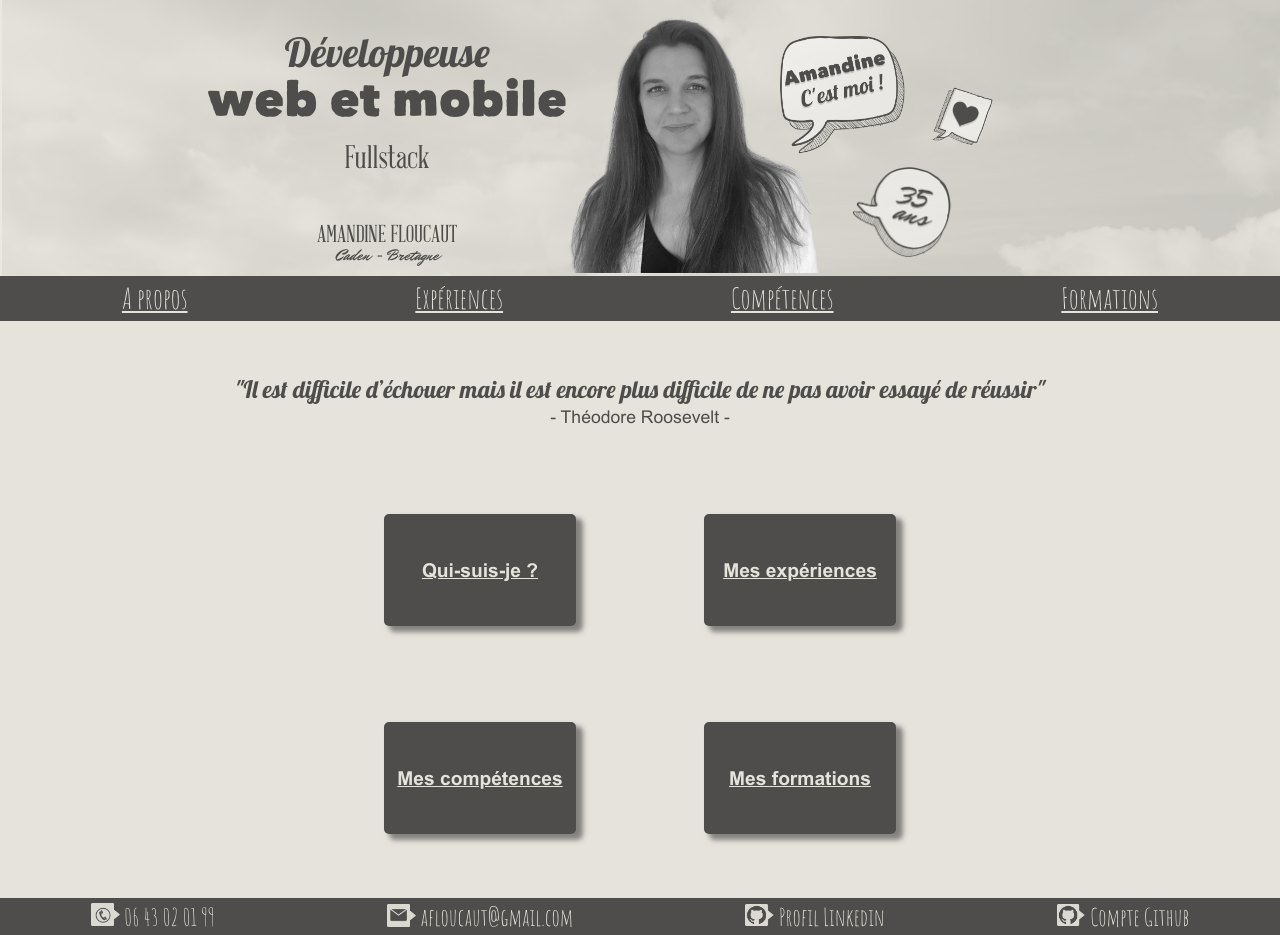
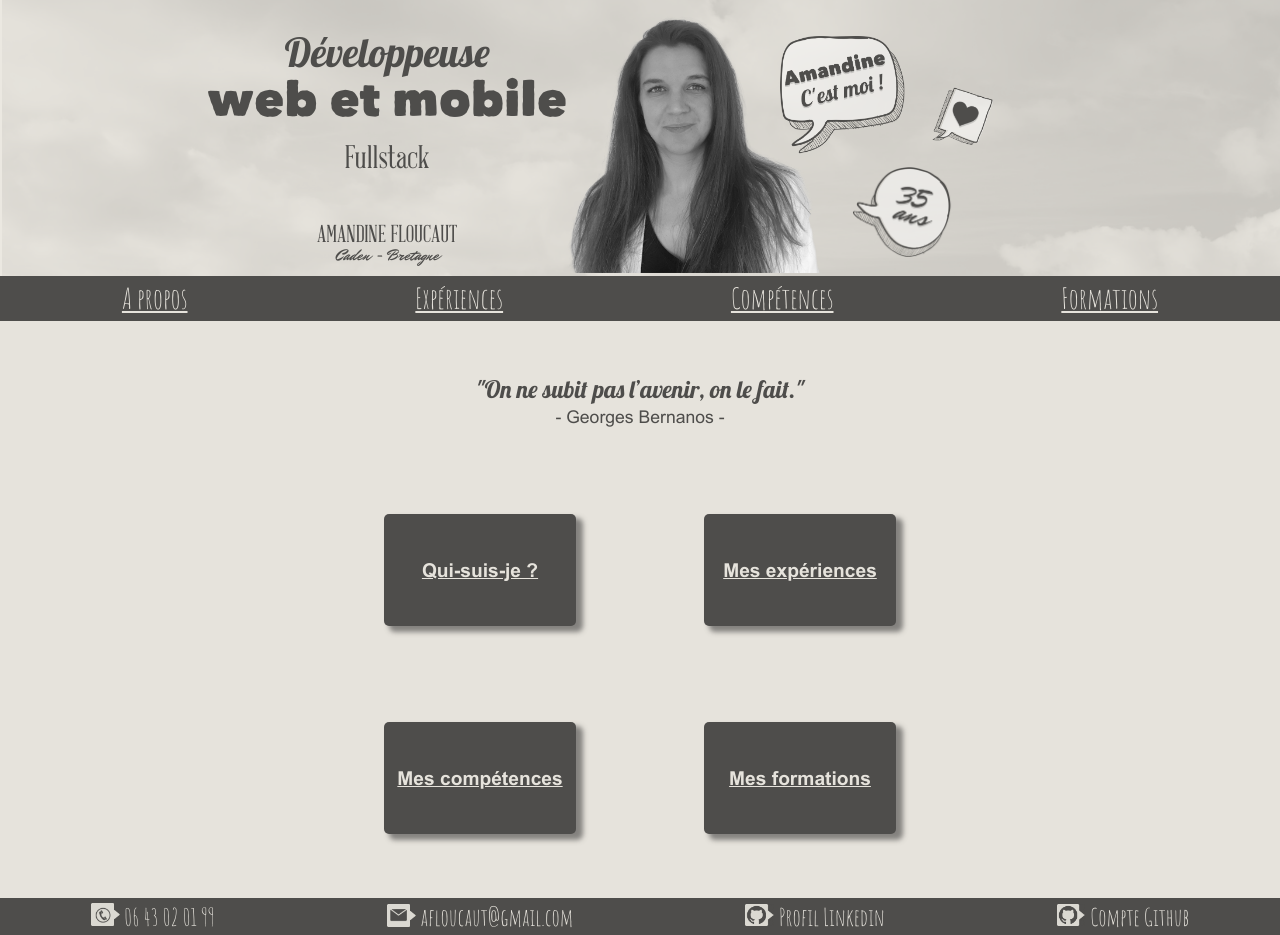
Before and after one commit to AmandineFloucaut/afloucaut, a Vue app: page / in a window 1280 px wide. Built offline with nearby package versions, Linux system fonts and the light colour scheme.

Commit message:
randomly quotes ok

```diff
--- a/src/views/Home.vue
+++ b/src/views/Home.vue
@@ -25,6 +25,11 @@ export default {
 
   name: 'Home',
 
+   created(){
+    this.shuffleQuotes(this.quotes);
+    console.log(this.quotes);
+  },
+
   data(){
       return {
           quotes: [
@@ -32,11 +37,6 @@ export default {
               quote: "Il est difficile d’échouer mais il est encore plus difficile de ne pas avoir essayé de réussir",
               author: "Théodore Roosevelt"
               },
-
-             {
-              quote: "Il est difficile d’échouer mais il est encore plus difficile de ne pas avoir essayé de réussir",
-              author: "Théodore Roosevelt"
-             },
              {
                quote: "La chute n’est pas un échec. L’échec c’est de rester là où on est tombé.",
                author: "Socrate"
@@ -107,7 +107,25 @@ export default {
              },
           ],
       }
-  }
+  },
+
+  methods: {
+
+    /**
+     * Method fto randomly select index array quotes[]
+     * @param array
+     */
+    shuffleQuotes(array){
+
+      // DOC https://developer.mozilla.org/fr/docs/Web/JavaScript/Reference/Global_Objects/Array/sort
+      // argument's sort function define a randomly number by substracting 0.5
+      array.sort(()=> Math.random() - 0.5);
+
+      return array;
+    }
+  },
+
+
 }
 
 </script>
```
